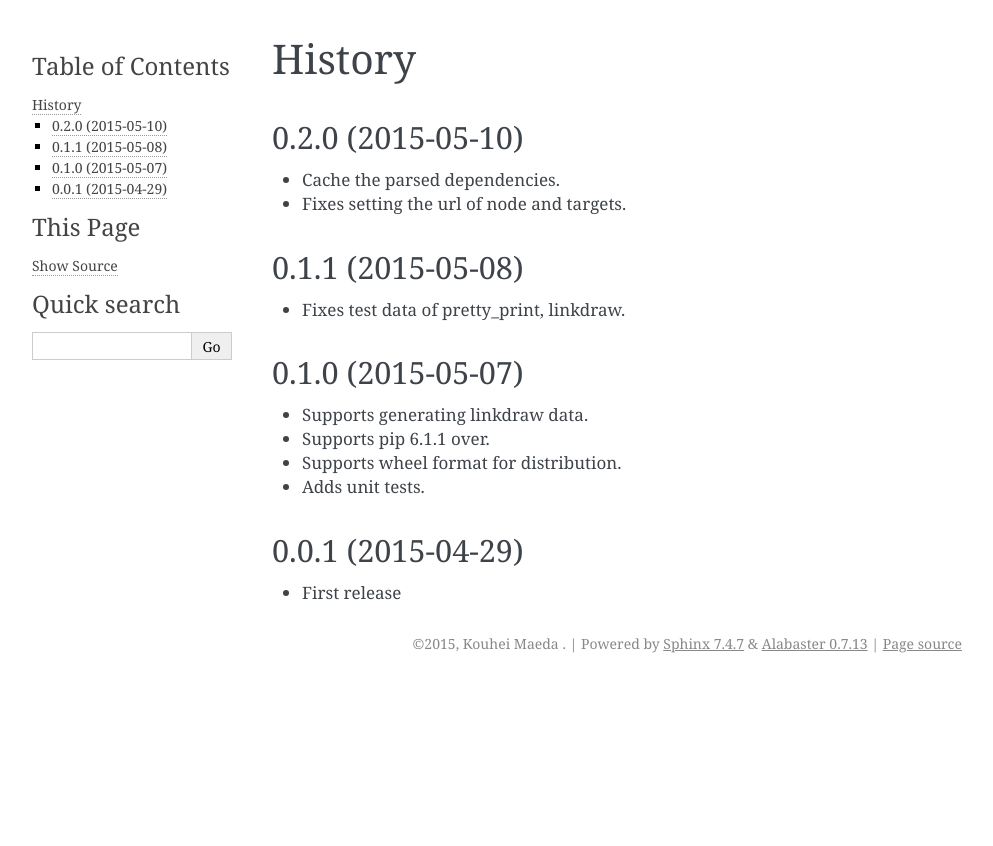
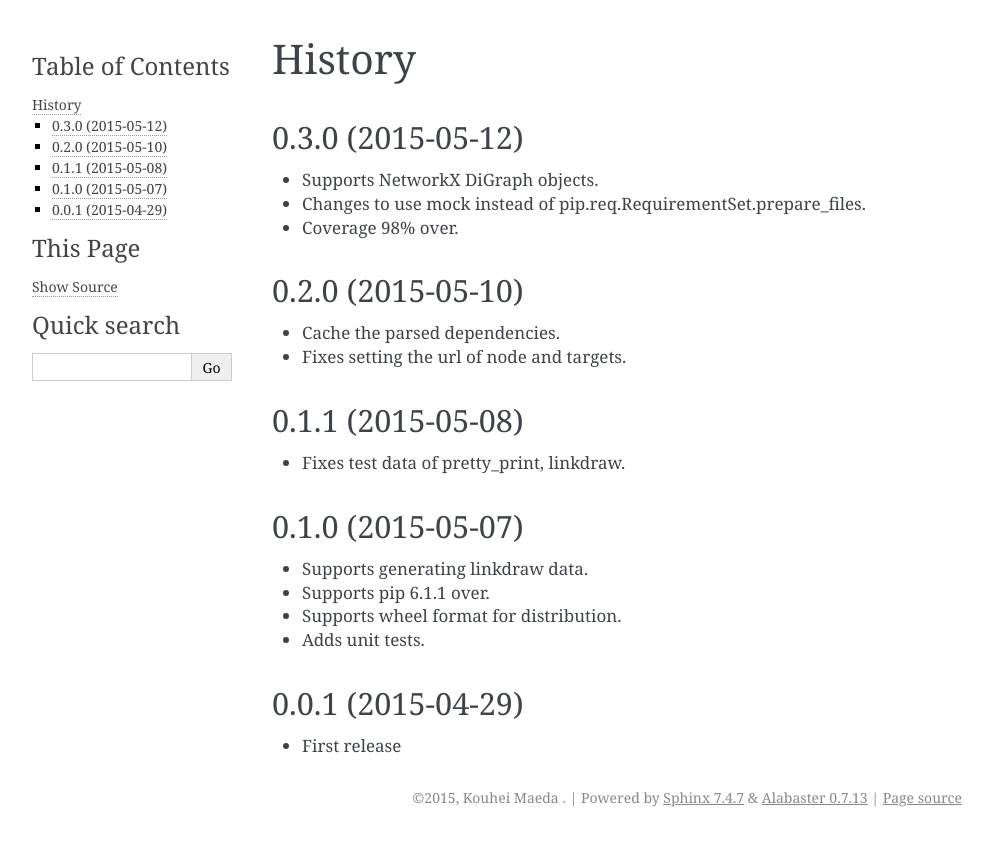
Before and after one commit to mkouhei/py-deps, a Sphinx documentation site: the page built from docs/source/HISTORY.rst, in a window 1280 px wide. Shown: the top 846 px of the page, without its empty margins (148-1141 px from the left). Built offline with Sphinx 7.4.7, drawn with Linux system fonts in a browser that asks for light colours.

Commit message:
Bump version.
Signed-off-by: Kouhei Maeda <mkouhei@palmtb.net>

```diff
--- a/README.rst
+++ b/README.rst
@@ -5,7 +5,7 @@
 The ``py-dep`` provides parsing the dependencies of Python packages
 and generating the metadata for graph.
 
-The graph data is for `Graphviz <http://www.graphviz.org/>`_, `blockdiag <http://blockdiag.com/>`_, `Linkdraw <https://github.com/mtoshi/linkdraw/wiki>`_, etc.
+The graph data is for `NetworkX <http://networkx.github.io/>`_, `Graphviz <http://www.graphviz.org/>`_, `blockdiag <http://blockdiag.com/>`_, `Linkdraw <https://github.com/mtoshi/linkdraw/wiki>`_, etc.
 
 Status
 ======
@@ -26,9 +26,11 @@
 * Python 2.7 over or Python 3.3 over or PyPy 2.4.0 over
 * pip 1.5.6 or 6.1.1 over
 * wheel 0.24.0 over
+* NetworkX 1.9 over
 
 Features
 ========
 
 * Generating Linkdraw data.
+* Generating Networkx DiGraph object data.
 * Cache the parsed dependencies.
--- a/docs/source/HISTORY.rst
+++ b/docs/source/HISTORY.rst
@@ -1,5 +1,12 @@
 History
 =======
+
+0.3.0 (2015-05-12)
+------------------
+
+* Supports NetworkX DiGraph objects.
+* Changes to use mock instead of pip.req.RequirementSet.prepare_files.
+* Coverage 98% over.
 
 0.2.0 (2015-05-10)
 ------------------
--- a/setup.py
+++ b/setup.py
@@ -81,7 +81,7 @@
     _file.write('\n'.join(extras_require.get('reST')))
 
 setup(name='py-deps',
-      version='0.2.0',
+      version='0.3.0',
       description='parsing the Python deps and generating graph data',
       long_description=long_description,
       author='Kouhei Maeda',
```
